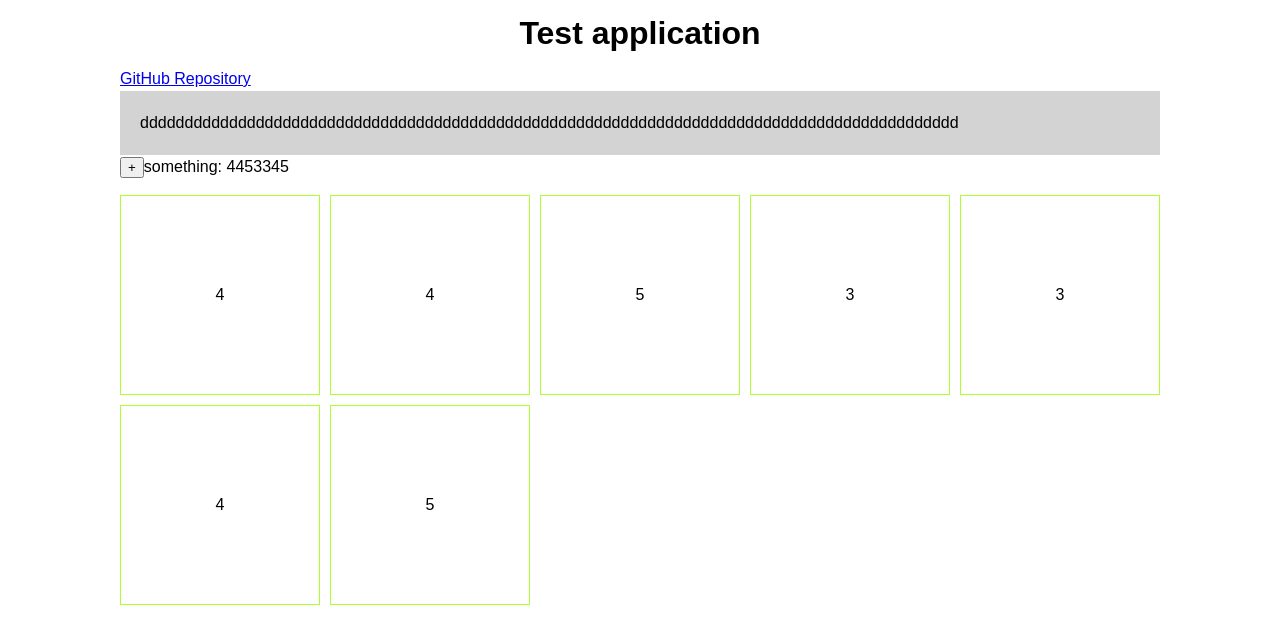
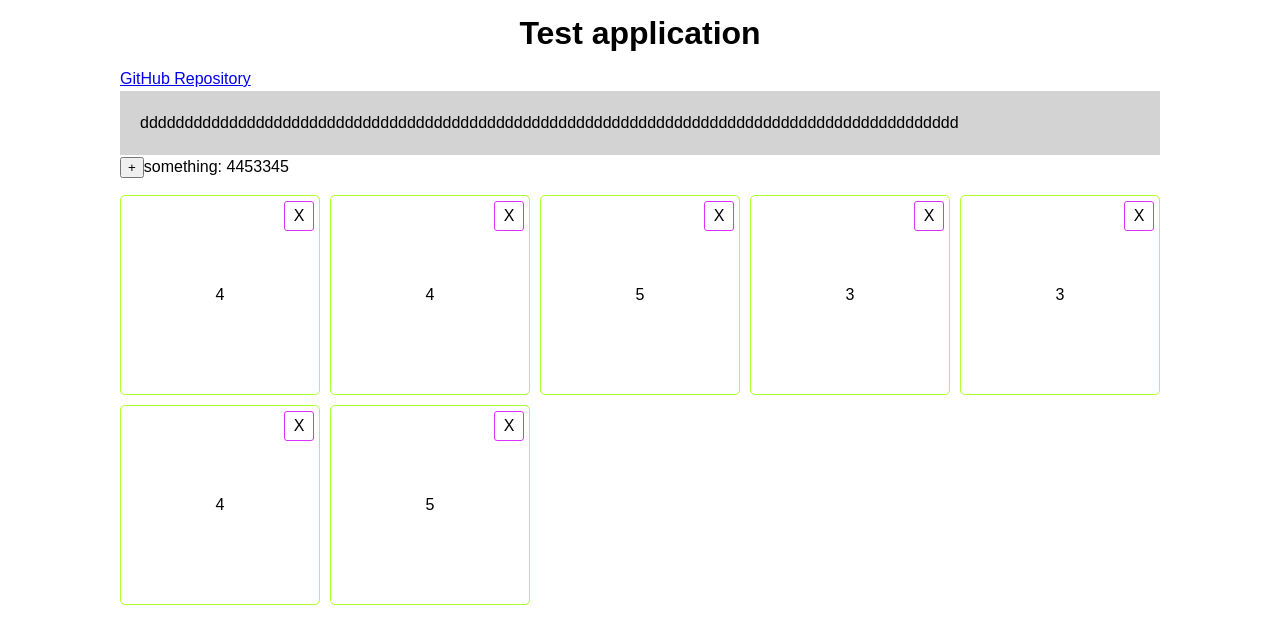
Before and after one commit to NikolayLemehov/j01, a React (Create React App) app: page / in a window 1280 px wide. Shown: the top 644 px of the page. Built offline with nearby package versions, Linux system fonts and the light colour scheme.

Commit message:
Add the removing of tile and add the changing of tile.

```diff
--- a/package.json
+++ b/package.json
@@ -7,6 +7,7 @@
     "@testing-library/jest-dom": "^5.16.2",
     "@testing-library/react": "^12.1.3",
     "@testing-library/user-event": "^13.5.0",
+    "nanoid": "^3.3.1",
     "react": "^17.0.2",
     "react-dom": "^17.0.2",
     "react-scripts": "5.0.0",
--- a/src/App.js
+++ b/src/App.js
@@ -3,19 +3,28 @@ import Output from "./components/Output";
 import TileList from "./components/TileList";
 import styled from "styled-components";
 import AdoptedGridRow from "./components/AdoptedGridRow";
+import {nanoid} from "nanoid";
 
 const Title = styled.h1`
   text-align: center;
 `
-
-
+const defaultValueList = [4, 4, 5, 3, 3, 4, 5];
+const defaultList = defaultValueList.map((it) => ({value: it, id: nanoid()}))
 function App() {
-  const [list, setList] = useState([4, 4, 5, 3, 3, 4, 5]);
+  const [list, setList] = useState(() => defaultList);
   const onClick = () => {
     setList((prevState) => {
-      return [...prevState, 1]
+      return [...prevState, {value: 1, id: nanoid()}]
     });
   }
+  const onRemoveTile = (data) => {
+    setList((prevState) => {
+      const arr = [...prevState];
+      const index = arr.findIndex(it => data.id === it.id)
+      arr.splice(index, 1);
+      return arr;
+    })
+  };
 
   return (
     <div className='container'>
@@ -26,9 +35,12 @@ function App() {
       <Output/>
       <AdoptedGridRow>
         <button onClick={onClick}>+</button>
-        something: {list}
+        something: {list.map(it => it.value)}
       </AdoptedGridRow>
-      <TileList list={list}/>
+      <TileList
+        list={list}
+        removeTile={onRemoveTile}
+      />
     </div>
   );
 }
--- a/src/components/Tile.js
+++ /dev/null
@@ -1,19 +0,0 @@
-import React from 'react';
-import styled from "styled-components";
-
-const StyledTile = styled.div`
-  display: flex;
-  justify-content: center;
-  align-items: center;
-  border: 1px solid greenyellow;
-`
-
-const Tile = (props) => {
-  return (
-    <StyledTile>
-      {props.text}
-    </StyledTile>
-  );
-};
-
-export default Tile;
--- /dev/null
+++ b/src/components/Tile/Styled/StyledBlockBtn.js
@@ -0,0 +1,12 @@
+import styled from "styled-components";
+
+export const StyledBlockBtn = styled.div`
+  position: absolute;
+  top: 0;
+  right: 0;
+  bottom: 0;
+  left: 0;
+  display: flex;
+  justify-content: center;
+  align-items: center;
+`
--- /dev/null
+++ b/src/components/Tile/Styled/StyledCloseBtn.js
@@ -0,0 +1,14 @@
+import styled from "styled-components";
+
+export const StyledCloseBtn = styled.div`
+  position: absolute;
+  top: 5px;
+  right: 5px;
+  display: flex;
+  justify-content: center;
+  align-items: center;
+  width: 30px;
+  height: 30px;
+  border: 1px solid #e02fff;
+  border-radius: 3px;
+`
--- /dev/null
+++ b/src/components/Tile/Styled/StyledTile.js
@@ -0,0 +1,13 @@
+import styled from "styled-components";
+
+export const StyledTile = styled.div`
+  position: relative;
+  display: flex;
+  justify-content: center;
+  align-items: center;
+  border: 1px solid greenyellow;
+  border-radius: 5px;
+  overflow: hidden;
+  grid-column: span ${props => props.isBig ? '2' : '1'};
+  grid-row: span ${props => props.isBig ? '2' : '1'};
+`
--- /dev/null
+++ b/src/components/Tile/Tile.js
@@ -0,0 +1,30 @@
+import React, {useState} from 'react';
+import {StyledTile} from "./Styled/StyledTile";
+import {StyledCloseBtn} from "./Styled/StyledCloseBtn";
+import {StyledBlockBtn} from "./Styled/StyledBlockBtn";
+
+const Tile = (props) => {
+  const [isBig, setIsBig] = useState(false);
+  const onClickBlockBtn = () => {
+    setIsBig((prevState => !prevState))
+  };
+  const onClickCloseBtn = () => {
+    props.removeTile(props)
+  };
+  return (
+    <StyledTile isBig={isBig}>
+      <StyledBlockBtn
+        type="button"
+        onClick={onClickBlockBtn}
+      >
+        {props.text}
+      </StyledBlockBtn>
+      <StyledCloseBtn
+        type="button"
+        onClick={onClickCloseBtn}
+      >X</StyledCloseBtn>
+    </StyledTile>
+  );
+};
+
+export default Tile;
--- a/src/components/TileList.js
+++ b/src/components/TileList.js
@@ -1,5 +1,5 @@
-import React from 'react';
-import Tile from "./Tile";
+import React, {useState} from 'react';
+import Tile from "./Tile/Tile";
 import styled from "styled-components";
 
 const StyledTileList = styled.div`
@@ -12,11 +12,15 @@ const StyledTileList = styled.div`
 `
 
 const TileList = (props) => {
-  console.log(props.list)
   return (
     <StyledTileList>
       {props.list.map((it, i) => {
-        return <Tile key={i} text={it}/>
+        return <Tile
+          key={it.id}
+          id={it.id}
+          text={it.value}
+          removeTile={props.removeTile}
+        />
       })}
     </StyledTileList>
   );
```
